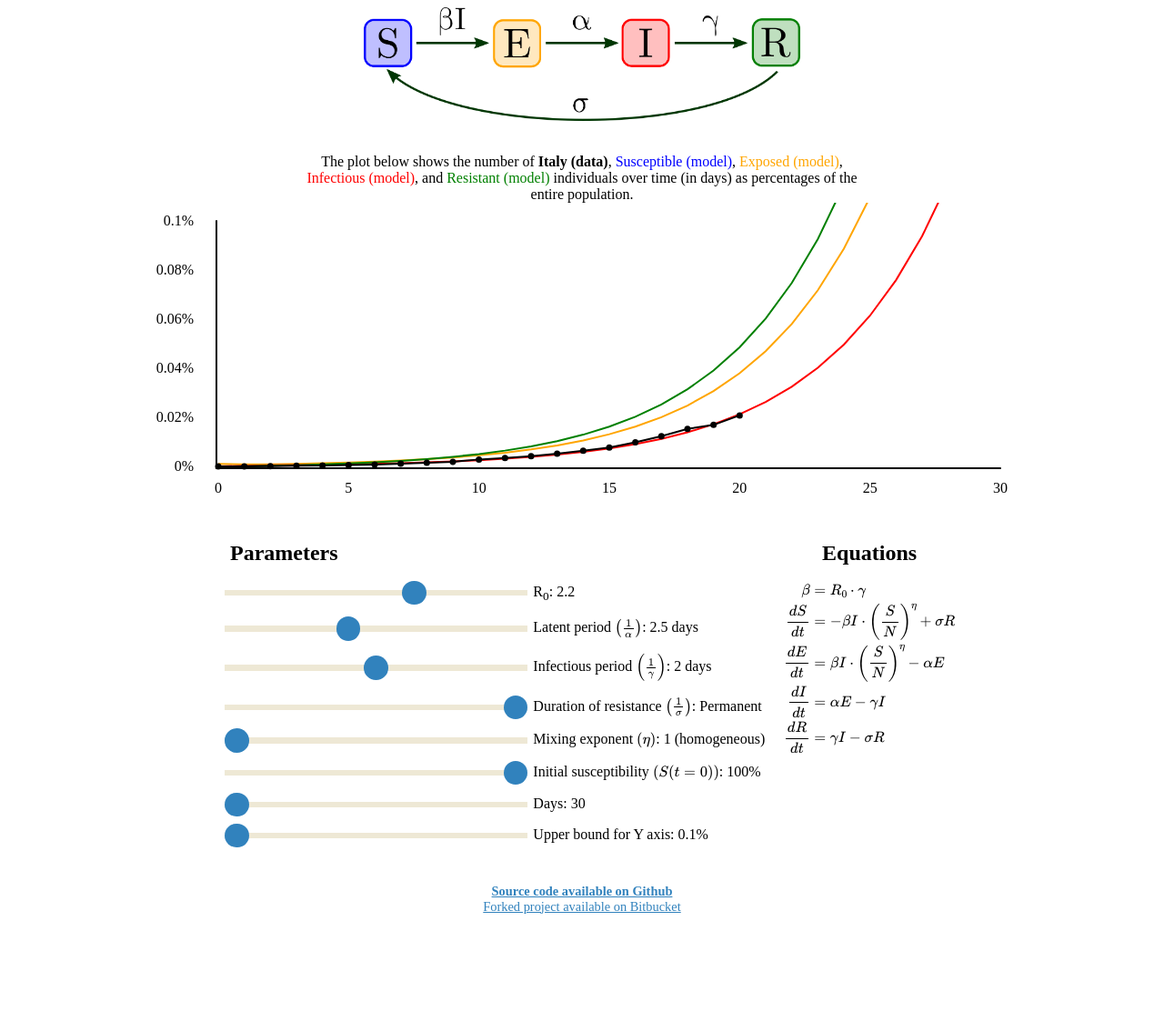
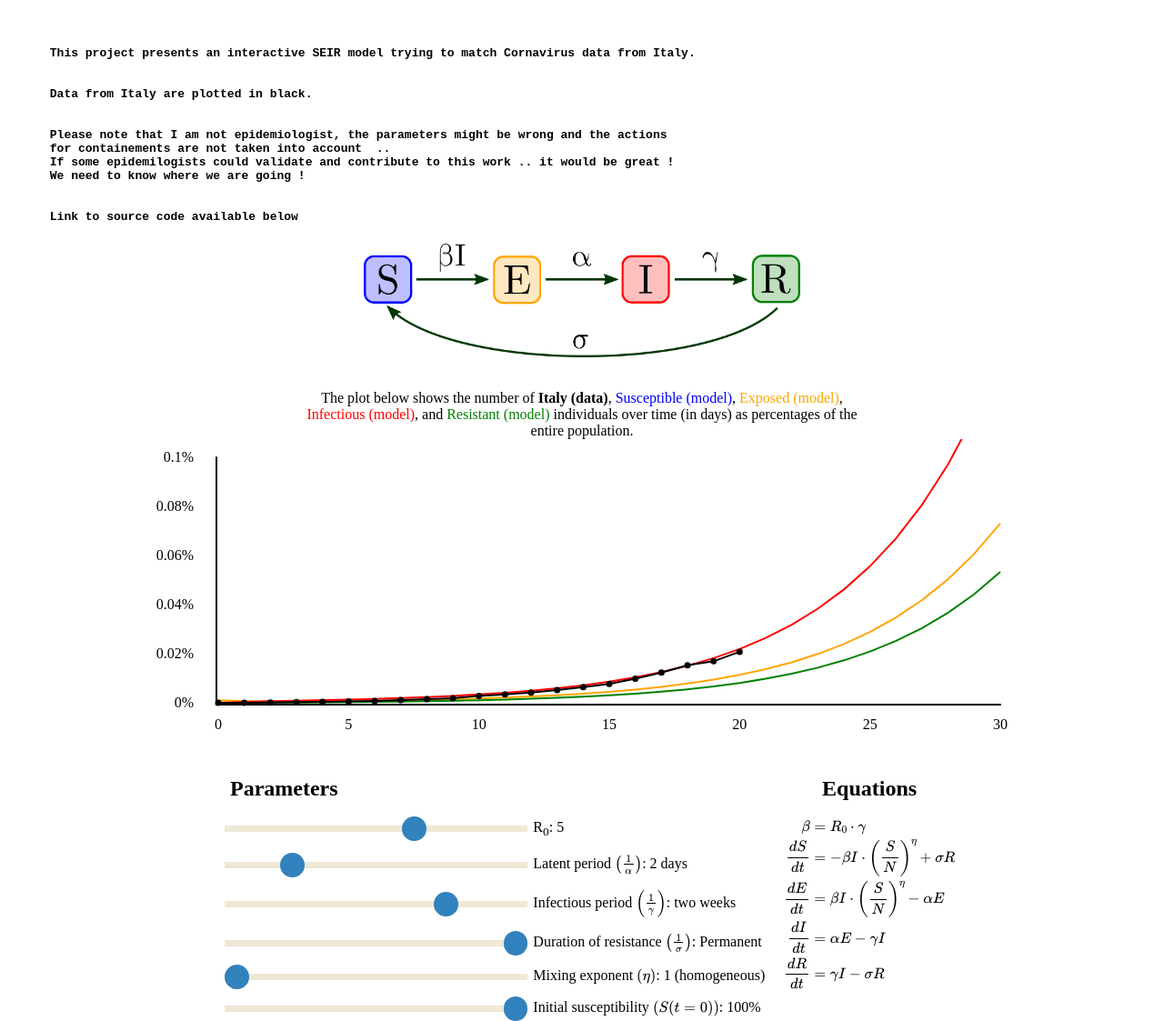
Before and after one commit to phcollignon/coronavirus, a plain HTML site: page index.html in a window 1280 px wide. Shown: the top 1123 px of the page at 91% size. Before the commit the page ends 1014 px from the top, so only its background shows below. Drawn offline with nearby package versions, Linux system fonts and the light colour scheme; some packages are replaced by stand-ins of ours.

Commit message:
default parameters tuning

```diff
--- a/index.html
+++ b/index.html
@@ -18,12 +18,25 @@
     <script type="text/javascript" src="https://cdn.mathjax.org/mathjax/latest/MathJax.js?config=TeX-AMS-MML_HTMLorMML"></script>
   </head>
   <body>
+    <div>
+      <h4><pre>  <br>
+      This project presents an interactive SEIR model trying to match Cornavirus data from Italy.
+      <br>
+      Data from Italy are plotted in black.
+      <br>
+      Please note that I am not epidemiologist, the parameters might be wrong and the actions
+      for containements are not taken into account  ..
+      If some epidemilogists could validate and contribute to this work .. it would be great !
+      We need to know where we are going !
+      <br>
+      Link to source code available below</pre></h4>
+    </div>
     <div id="diagram">
       <img src="model-diagram.png" />
     </div>
     <div id="legend">
       The plot below shows the number of
-      <span class="varIT"><b>Italy (data)</b></span>,
+      <span class="varIT"><b>Italy (data)</b></span></span>,
       <span class="varS">Susceptible (model)</span>,
       <span class="varE">Exposed (model)</span>,
       <span class="varI">Infectious (model)</span>, and
@@ -114,21 +127,21 @@
                   {value: 65}, {value: 70}, {value: 75}, {value: 80},
                   {value: 85}, {value: 90}, {value: 95},
                   {value: 100}],
-          R0: [{value: 1.0}, {value: 1.1}, {value: 1.2},
-               {value: 1.4}, {value: 1.6}, {value: 1.8},
-               {value: 2.0}, {value: 2.2, default: true}, {value: 3.0}, {value: 4.0},
+          R0: [{value: 1.0}, {value: 1.1}, {value: 1.3},
+               {value: 1.8}, {value: 2.2}, {value: 3},
+               {value: 4.0}, {value: 5, default: true}, {value: 3.0}, {value: 4.0},
                {value: 5.0}, {value: 10.0}],
           lat_durn: [{value: 0.5, label: '½ day'},
-                     {value: 2.0, label: '2 day'},
-                     {value: 2.5, label: '2.5 days', default: true},
+                     {value: 2.0, label: '2 days', default: true},
+                     {value: 2.5, label: '2.5 days'},
                      {value: 3.0, label: '3 days'},
                      {value: 5.0, label: '5 day'},
                      {value: 7.0, label: '1 week'}],
-          inf_durn: [{value: 0.5, label: '½ day'},
-                     {value: 1.0, label: '1 day'},
-                     {value: 2.0, label: '2 days', default: true},
-                     {value: 2.5, label: '2.5 days'},
-                     {value: 7.0, label: '1 week'}],
+          inf_durn: [{value: 3.0, label: '3 days'},
+                     {value: 5.0, label: '5 days'},
+                     {value: 7.0, label: 'one week'},
+                     {value: 14, label: 'two weeks', default: true},
+                     {value: 18, label: '18 days'}],
           res_durn: [{value: 7, label: '1 week'},
                      {value: 30, label: '1 month'},
                      {value: 180, label: '6 months'},
--- a/seir.css
+++ b/seir.css
@@ -7,6 +7,7 @@ path.varE { stroke: orange; stroke-width: 2; fill: none; }
 path.varI { stroke: red; stroke-width: 2; fill: none; }
 path.varR { stroke: green; stroke-width: 2; fill: none; }
 path.varIT { stroke: black; stroke-width: 2; fill: none; }
+path.varBE { stroke: purple; stroke-width: 2; fill: none; }
 
 /* span.plot-control { display: inline-block; margin: 1em;} */
 span.plot-control { display: block; margin: 1em;}
--- a/seir.js
+++ b/seir.js
@@ -2,18 +2,30 @@
 var SIR = SIR || {};
 
 
-SIR.italy = function(){
+SIR.italy = function () {
     var popn_it = 60000000
     var scale_by = 100;
-    var data_IT_y = [3,	20,	62,	155,	229,	322	,453,	655	,888,	1128,	1694,	2036,	2502,	3089,	3858,	4636,	5883,	7375,	9172,	10149	,12462];
+    var data_IT_y = [3, 20, 62, 155, 229, 322, 453, 655, 888, 1128, 1694, 2036, 2502, 3089, 3858, 4636, 5883, 7375, 9172, 10149, 12462];
     var data_IT = [];
     for (i = 0; i < data_IT_y.length; i++) {
-        data_IT.push({x: i, y : scale_by * data_IT_y[i] / popn_it })
+        data_IT.push({ x: i, y: scale_by * data_IT_y[i] / popn_it })
     }
-   return data_IT;
+    return data_IT;
 };
 
-SIR.solve = function(popn, s_frac, R0, lat_durn, inf_durn, res_durn, eta, n) {
+SIR.belgium = function () {
+    var popn_be = 10000000
+    var scale_by = 100;
+    var data_BE_y = [1, 2, 8, 13, 23, 50, 109, 169, 200, 239, 267, 314];
+    var data_BE = [];
+    for (i = 0; i < data_BE_y.length; i++) {
+        data_BE.push({ x: i, y: scale_by * data_BE_y[i] / popn_be })
+    }
+    return data_BE;
+
+}
+
+SIR.solve = function (popn, s_frac, R0, lat_durn, inf_durn, res_durn, eta, n) {
     var s = new Float64Array(n + 1),
         e = new Float64Array(n + 1),
         i = new Float64Array(n + 1),
@@ -24,23 +36,23 @@ SIR.solve = function(popn, s_frac, R0, lat_durn, inf_durn, res_durn, eta, n) {
     r[0] = Math.max(0.0, 1.0 - s[0] - e[0] - i[0]);
     var beta = R0 / inf_durn;
 
-    var s_to_e = function(s, e, i, r) {
-        return(beta * Math.pow(s, eta) * i);
+    var s_to_e = function (s, e, i, r) {
+        return (beta * Math.pow(s, eta) * i);
     };
 
-    var e_to_i = function(s, e, i, r) {
-        return(e / lat_durn);
+    var e_to_i = function (s, e, i, r) {
+        return (e / lat_durn);
     };
 
-    var i_to_r = function(s, e, i, r) {
-        return(i / inf_durn);
+    var i_to_r = function (s, e, i, r) {
+        return (i / inf_durn);
     };
 
-    var r_to_s = function(s, e, i, r) {
+    var r_to_s = function (s, e, i, r) {
         if (res_durn <= 0) {
-            return(0);
+            return (0);
         }
-        return(r / res_durn);
+        return (r / res_durn);
     };
 
     // Index variable for several loops, below.
@@ -79,10 +91,10 @@ SIR.solve = function(popn, s_frac, R0, lat_durn, inf_durn, res_durn, eta, n) {
     var scale_by = 100;
 
     for (ix = 0; ix < n + 1; ix++) {
-        data_S.push({x: ix, y: scale_by * s[ix]});
-        data_E.push({x: ix, y: scale_by * e[ix]});
-        data_I.push({x: ix, y: scale_by * i[ix]});
-        data_R.push({x: ix, y: scale_by * r[ix]});
+        data_S.push({ x: ix, y: scale_by * s[ix] });
+        data_E.push({ x: ix, y: scale_by * e[ix] });
+        data_I.push({ x: ix, y: scale_by * i[ix] });
+        data_R.push({ x: ix, y: scale_by * r[ix] });
         if (data_S[ix].y > data_max) { data_max = data_S[ix].y; }
         if (data_E[ix].y > data_max) { data_max = data_E[ix].y; }
         if (data_I[ix].y > data_max) { data_max = data_I[ix].y; }
@@ -93,7 +105,7 @@ SIR.solve = function(popn, s_frac, R0, lat_durn, inf_durn, res_durn, eta, n) {
     data_max = scale_by;
     //return({s: Math.log10(data_S), e: Math.log10(data_E), i: Math.log10(data_I), r: Math.log10(data_R), ymax: Math.log10(data_max)});
 
-    return({s: data_S, e: data_E, i: data_I, r:data_R, ymax: data_max});
+    return ({ s: data_S, e: data_E, i: data_I, r: data_R, ymax: data_max });
 };
 
 
@@ -102,7 +114,7 @@ SIR.solve = function(popn, s_frac, R0, lat_durn, inf_durn, res_durn, eta, n) {
 
 
 
-SIR.plot = function(plot_id, ctrl_id, param_vals) {
+SIR.plot = function (plot_id, ctrl_id, param_vals) {
     var plot = {};
 
     plot.svg = d3.select(plot_id).append('svg');
@@ -136,8 +148,8 @@ SIR.plot = function(plot_id, ctrl_id, param_vals) {
     }
 
     // Set parameters to initial form values.
-    var set_param = function(update_plot) {
-        return(function() {
+    var set_param = function (update_plot) {
+        return (function () {
             if (this.id in plot.params) {
                 if (this.type === "range") {
                     if (this.min === this.max) {
@@ -148,13 +160,13 @@ SIR.plot = function(plot_id, ctrl_id, param_vals) {
                             this.step = 1;
                             this.data = values;
                             // Pick the default initial value, if specified.
-                            var def = values.findIndex(function(v) { return v.default; });
+                            var def = values.findIndex(function (v) { return v.default; });
                             if (def >= 0) {
                                 this.value = def;
                             }
                         } else {
                             console.log("No values to initialise '%s'",
-                                        this.id);
+                                this.id);
                             return;
                         }
                     }
@@ -177,7 +189,7 @@ SIR.plot = function(plot_id, ctrl_id, param_vals) {
                 }
             } else {
                 console.log("Form control for unknown parameter '%s'",
-                            this.id);
+                    this.id);
             }
         });
     };
@@ -186,15 +198,15 @@ SIR.plot = function(plot_id, ctrl_id, param_vals) {
     plot.ctrls.selectAll('input').each(set_param(false));
 
     plot.draw_line = d3.svg.line()
-        .x(function(d) {
+        .x(function (d) {
             return plot.x_range(d.x);
         })
-        .y(function(d) {
+        .y(function (d) {
             return plot.y_range(d.y);
         })
         .interpolate('linear');
 
-    plot.update = function() {
+    plot.update = function () {
         var output = SIR.solve(
             plot.params.popn,
             plot.params.susc_frac,
@@ -231,7 +243,7 @@ SIR.plot = function(plot_id, ctrl_id, param_vals) {
             .scale(plot.y_range)
             .orient('left')
             .tickSize(0)
-            .tickFormat(function(d) { return d + "%"; })
+            .tickFormat(function (d) { return d + "%"; })
             .ticks(4);
 
         // (Re)draw axes.
@@ -251,7 +263,7 @@ SIR.plot = function(plot_id, ctrl_id, param_vals) {
         }
         plot.x_ticks
             .attr('transform', 'translate(0,' +
-                  (plot.height - 0.5 * plot.margin.bottom) + ')')
+                (plot.height - 0.5 * plot.margin.bottom) + ')')
             .call(plot.x_axis);
         if (plot.y_line === undefined) {
             plot.y_line = plot.svg.append('svg:line')
@@ -294,10 +306,21 @@ SIR.plot = function(plot_id, ctrl_id, param_vals) {
             .attr('class', 'varIT series');
         plot.svg.selectAll("dot")
             .data(italy)
-          .enter().append("circle")
+            .enter().append("circle")
             .attr("r", 3.5)
-            .attr("cx", function(d) { console.log (d.x); return  plot.x_range(d.x); })
-            .attr("cy", function(d) { console.log (d.y); return  plot.y_range(d.y); });
+            .attr("cx", function (d) { console.log(d.x); return plot.x_range(d.x); })
+            .attr("cy", function (d) { console.log(d.y); return plot.y_range(d.y); });
+
+       /* var belgium = SIR.belgium()
+        plot.svg.append('svg:path')
+            .attr('d', plot.draw_line(belgium))
+            .attr('class', 'varBE series');
+        plot.svg.selectAll("dot")
+            .data(belgium)
+            .enter().append("circle")
+            .attr("r", 3.5)
+            .attr("cx", function (d) { console.log(d.x); return plot.x_range(d.x); })
+            .attr("cy", function (d) { console.log(d.y); return plot.y_range(d.y); });*/
 
     };
 
@@ -306,7 +329,7 @@ SIR.plot = function(plot_id, ctrl_id, param_vals) {
     plot.ctrls.selectAll('input').on("change.param_val", set_param(true));
     plot.ctrls.selectAll('input').on("input.param_val", set_param(true));
 
-    d3.select(window).on('resize', function() {
+    d3.select(window).on('resize', function () {
         var svg_rect = plot.svg.node().getBoundingClientRect();
         plot.width = svg_rect.width;
         plot.height = svg_rect.height;
```
